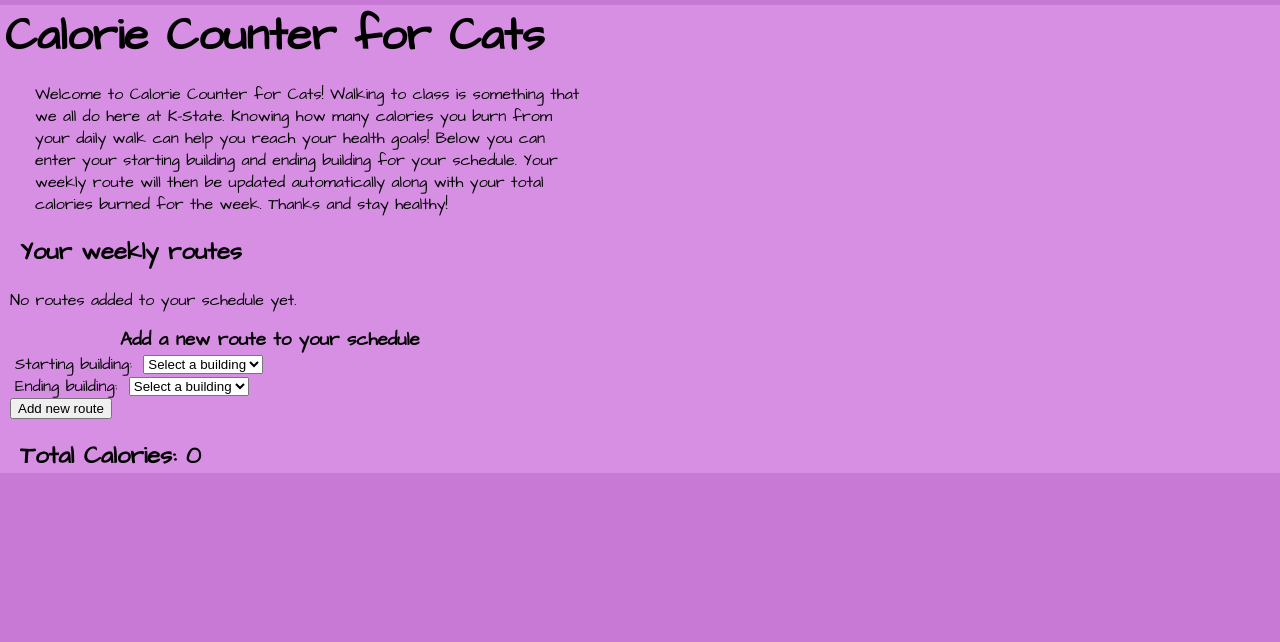
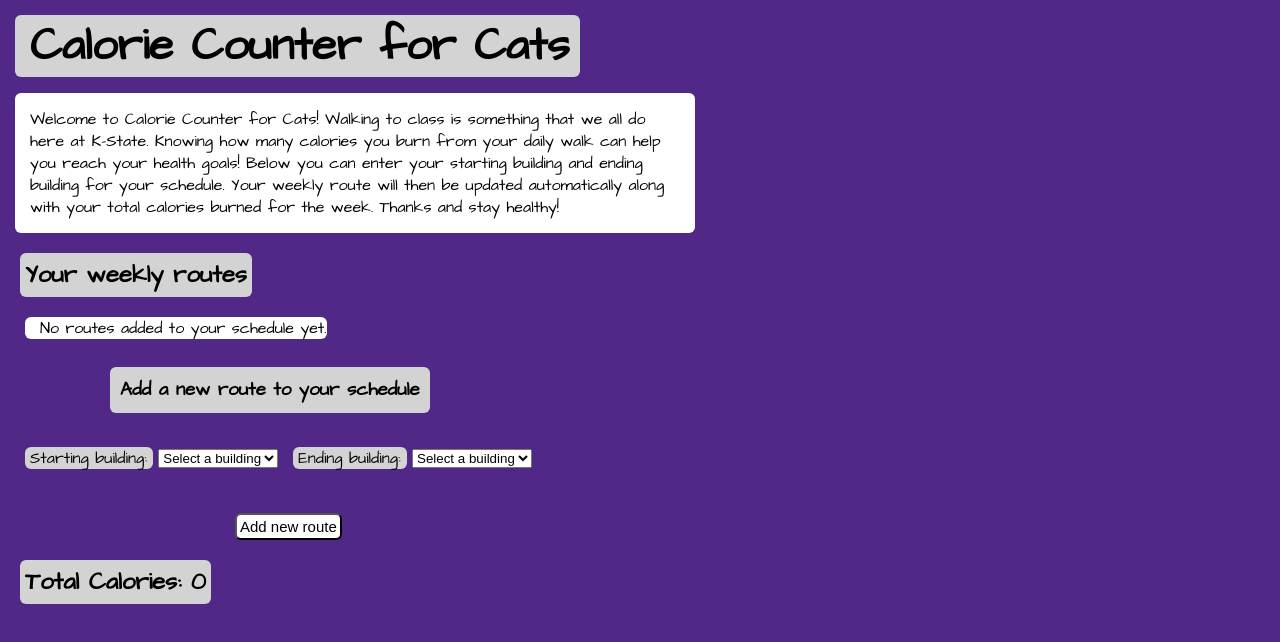
Before and after one commit to ksmerwin/senior-proj, a Vue app: page / in a window 1280 px wide. Shown: the top 642 px of the page. Built offline with nearby package versions, Linux system fonts and the light colour scheme.

Commit message:
style update

```diff
--- a/src/App.vue
+++ b/src/App.vue
@@ -13,27 +13,47 @@
     </p>
     </header>
     <div class="container">
-    <!--<router-link to="/login">login</router-link> <br>
-    <router-link to="/">InputPage</router-link>  <br>
-    <router-link to="/secure">secure</router-link> <br>
-    <router-link to="/register">register</router-link><span v-if="isLoggedIn"> | <a @click="logout">Logout</a></span> <br>
-    <router-link to="/SchedulePage">Schedule</router-link> <br>
-    <router-link to="/ResultsPage">Results</router-link> <br>
-  -->
+
   <h2>Your weekly routes</h2>
-    <p v-if="createdRoutes.length == 0">
+    <p style="background-color: white;
+              border-radius: 6px;
+              padding-left: 15px;
+              width: fit-content;
+              margin-left: 15px;
+    " v-if="createdRoutes.length == 0">
       No routes added to your schedule yet.
     </p>
     <ul>
-      <li class="route" v-for="route in createdRoutes" :key="route.id">
-        {{ route.label  }}
-        <span class="remove" @click="removeRoute(route)">Remove</span>
+      <li
+      style="
+      background-color: white;
+              border-radius: 6px;
+              padding-left: 15px;
+              width: fit-content;
+              margin-left: 15px;
+      "
+      class="route" v-for="route in createdRoutes" :key="route.id">
+        {{route.label}}
+
+
+        {{route.id}}
+        <span class="remove" @click="removeRoute(route)">X</span>
       </li>
     </ul>
+    <br>
+    <h3>Add a new route to your schedule</h3>
+    <div class="select">
+    <br>
+    <br>
+    <br>
+      <label style="
+      background-color: lightgrey;
+              border-radius: 6px;
+              padding-left: 5px;
+              width: 300px;
+              margin-left: 15px;
+      " for="new_route_start_building">Starting building: </label>
 
-    <h3>Add a new route to your schedule</h3>
-    <div>
-      <label for="new_route_start_building">Starting building: </label>
       <select name="new_route_start_building" v-model="newRouteBuildingStartId">
         <option disabled value="">Select a building</option>
         <option
@@ -44,8 +64,16 @@
         >
       </select>
     </div>
-    <div>
-      <label for="new_route_end_building">Ending building: </label>
+
+    <div class="select">
+      <label style="
+      background-color: lightgrey;
+              border-radius: 6px;
+              padding-left: 5px;
+              width: 300px;
+              margin-left: 15px;
+      " for="new_route_end_building">Ending building: </label>
+
       <select name="new_route_end_building" v-model="newRouteBuildingEndId">
         <option disabled value="">Select a building</option>
         <option
@@ -56,6 +84,9 @@
         >
       </select>
     </div>
+    <br>
+    <br>
+    <br>
     <button @click="addNewRoute">Add new route</button>
 
     <h2>Total Calories: {{ totalCalories }}</h2>
@@ -67,7 +98,9 @@
 
 <style>
 body {
+  background-color:  rgb(81, 40, 136) !important;
   margin:0;
+
 }
 
 .container{
@@ -77,22 +110,28 @@ body {
 #title{
   font-size: 45px;
   font-weight: bolder;
-  margin: 5px;
-  padding:0;
+  margin: 15px;
+  padding-left: 15px;
+    background-color: lightgrey;
+    border-radius: 6px;
+  width: 550px;
+
 }
 
 #campusCalorieCounterApp {
   height: 100%;
   width: 100%;
-
   font-family: "ArchitectsDaughter", Helvetica, sans-serif;
-  background: rgb(215, 143, 228);
 }
 
 
-.description {
-    width: 550px;
-    margin-left: 35px;
+p.description {
+    width: 650px;
+    margin-left:15px;
+    background-color:white;
+    border-radius: 6px;
+    padding: 15px;
+
 }
 
 .name {
@@ -112,15 +151,35 @@ body {
 }
 
 .route .remove {
-  background-color: white;
-  color: black;
-  border-radius: 6px;
-  padding: 6px;
+      font-size: 20px;
+    color: red;
+    margin-right: 4px;
+}
+
+h2, h3 {
+    padding-left: 5px;
+    background-color: lightgrey;
+    border-radius: 6px;
+    width: fit-content;
+    padding:5px;
 }
 
 ul {
   list-style-type: none;
 }
+
+.select{
+  display: inline;
+}
+
+button{
+font-size: 15px;
+  background-color: white;
+  color: black;
+  border-radius: 6px;
+  padding: 3px;
+  margin-left: 225px;
+  }
 
 </style>
 
@@ -1397,7 +1456,7 @@ export default {
     addNewRoute() {
       this.createdRoutes.push(
         createRoute(this.newRouteStartBuilding, this.newRouteEndBuilding)
-      );
+      )
     },
     removeRoute(route) {
       this.createdRoutes.splice(
@@ -1407,6 +1466,10 @@ export default {
         1
       );
     },
+    addCals(route) {
+      return calculateCaloriesForRoute(route);
+    }
+
   },
   computed: {
     totalCalories() {
```
